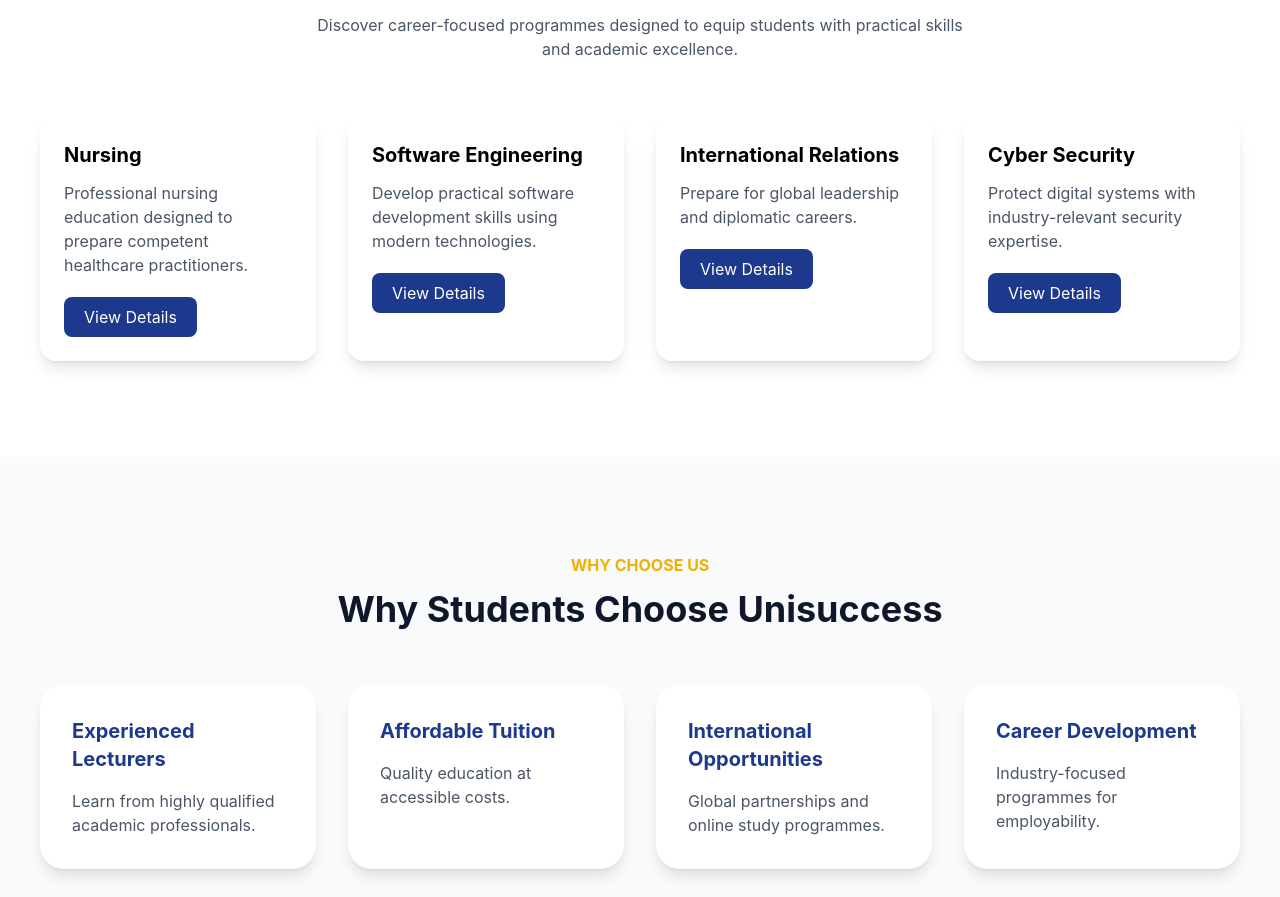
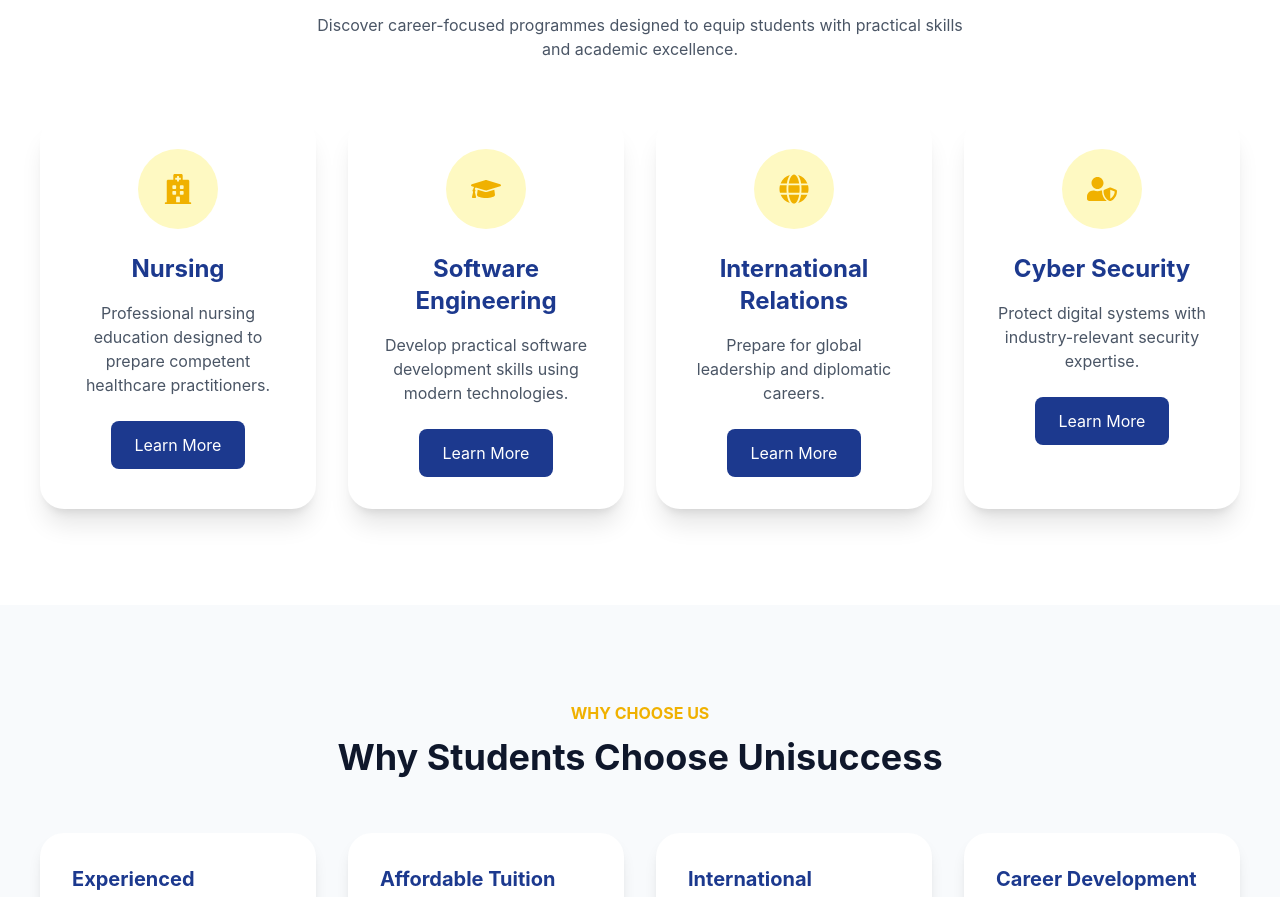
Before and after one commit to odedinaemmanuel84-dev/unisuccesscollege-, a React (Vite) app in the folder unisuccess-college/client/: page / in a window 1280 px wide. Shown: the part 1303-2200 px from the top of the page. Built offline with nearby package versions, Linux system fonts and the light colour scheme.

Commit message:
Update ProgrammeCard.jsx

```diff
--- a/unisuccess-college/client/src/components/ProgrammeCard.jsx
+++ b/unisuccess-college/client/src/components/ProgrammeCard.jsx
@@ -1,21 +1,38 @@
-function ProgrammeCard({ title, description }) {
+import { motion } from "framer-motion";
+
+export default function ProgrammeCard({
+  title,
+  description,
+  icon,
+}) {
   return (
-    <div className="bg-white rounded-2xl shadow-lg p-6">
+    <motion.div
+      whileHover={{
+        y: -10,
+      }}
+      className="bg-white rounded-3xl shadow-xl p-8 text-center"
+    >
+      <div
+        className="w-20 h-20 mx-auto rounded-full bg-yellow-100 text-yellow-500 flex items-center justify-center text-3xl mb-6"
+      >
+        {icon}
+      </div>
 
-      <h3 className="text-xl font-bold mb-3">
+      <h3
+        className="text-2xl font-bold text-blue-900 mb-4"
+      >
         {title}
       </h3>
 
-      <p className="text-gray-600">
+      <p className="text-gray-600 mb-6">
         {description}
       </p>
 
-      <button className="mt-5 bg-blue-900 text-white px-5 py-2 rounded-lg">
-        View Details
+      <button
+        className="bg-blue-900 hover:bg-blue-800 text-white px-6 py-3 rounded-lg transition"
+      >
+        Learn More
       </button>
-
-    </div>
+    </motion.div>
   );
 }
-
-export default ProgrammeCard;
```
